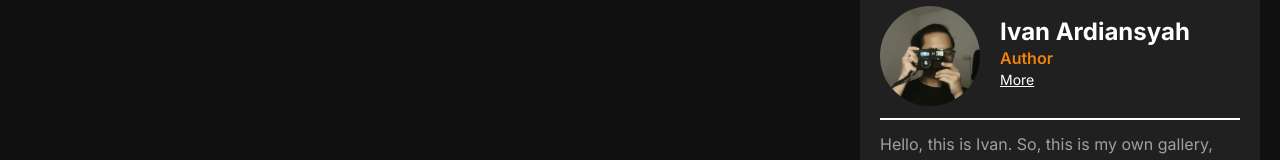
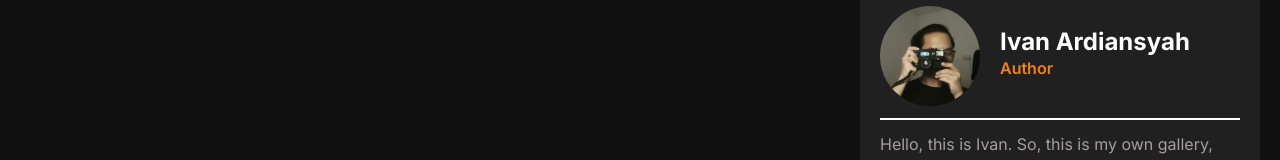
Before and after one commit to ivannoard/next-gallery, a Next.js app: page /blog in a window 1280 px wide. Shown: the part 1306-1466 px from the top of the page. Built offline with nearby package versions, Linux system fonts and the light colour scheme; no server answers; the database is empty.

Commit message:
hide if lg more button

```diff
--- a/components/globals/Author.jsx
+++ b/components/globals/Author.jsx
@@ -23,7 +23,7 @@ const Author = () => {
             Author
           </p>
           <p
-            className="text-sm underline cursor-pointer"
+            className="text-sm underline cursor-pointer lg:hidden"
             onClick={() => setIsOpen(!isOpen)}
           >
             More
```
